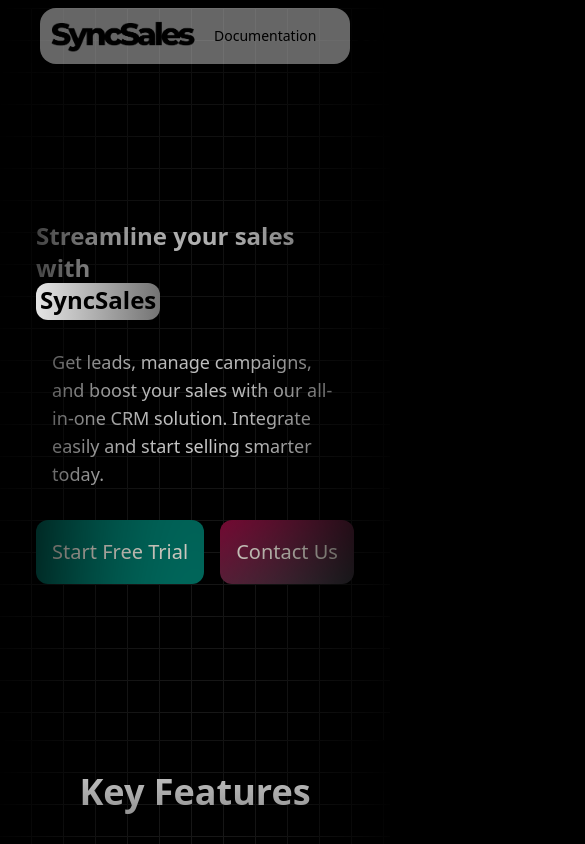
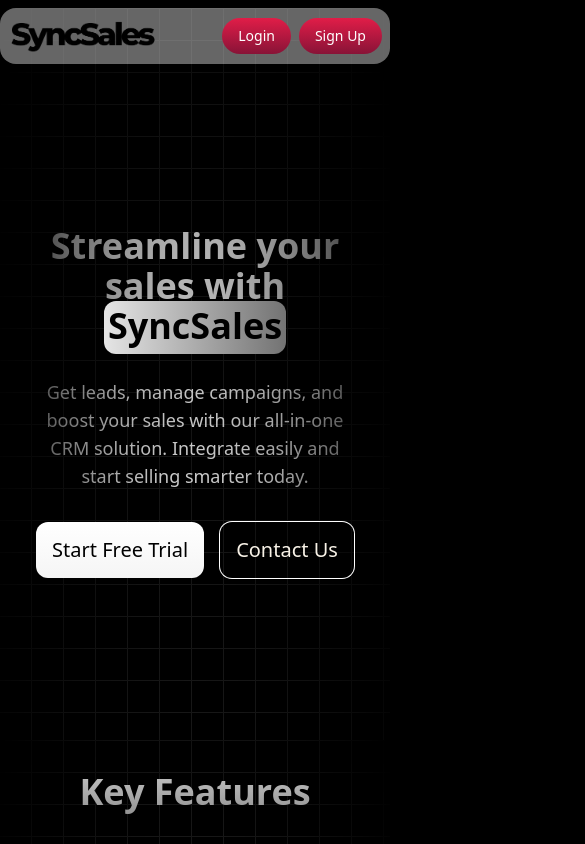
Before and after one commit to theamrendram/syncSales-home, a Next.js app: page / in a window 390 px wide. Shown: the top 844 px of the page, 585 px wide, since content can reach past the window. Built offline with nearby package versions, Linux system fonts and the light colour scheme.

Commit message:
fix: responsivity

```diff
--- a/src/components/CallToAction.tsx
+++ b/src/components/CallToAction.tsx
@@ -30,11 +30,11 @@ const CallToAction = () => {
         setEmail("")
     }
     return (
-        <section className='min-h-[50vh] flex flex-col items-center justify-center px-20 bg-primary'>
-            <p className='text-5xl font-bold text-center py-4'>Get Early Access and Exclusive Discounts</p>
+        <section className='min-h-[50vh] flex flex-col items-center justify-center px-8 sm:px-20 bg-primary'>
+            <p className='text-4xl sm:text-5xl font-bold text-center py-4'>Get Early Access and Exclusive Discounts</p>
             <p className='text-2xl text-center'>Join our waiting list to be among the first to experience SyncSales and receive special offers.</p>
-            <div className='w-2/5 py-4'>
-                <form onSubmit={(e) => handleSubmit(e)} className='flex gap-4 px-20'>
+            <div className='w-full md:w-3/5 lg:w-2/5 py-4'>
+                <form onSubmit={(e) => handleSubmit(e)} className='flex gap-4'>
                     <Input type="email" placeholder="Enter your email" className="w-full" name="email" value={email} onChange={(e) => handleChange(e)} />
                     <Button type='submit' className='bg-white text-black' variant={"ghost"}>Submit</Button>
                 </form>
--- a/src/components/FAQ.tsx
+++ b/src/components/FAQ.tsx
@@ -8,10 +8,10 @@ import {
 const FAQ = () => {
     return (
         <section className="min-h-[70vh] flex flex-col justify-center items-center">
-            <p className="text-4xl sm:text-7xl font-bold relative z-20 bg-clip-text text-transparent bg-gradient-to-b from-neutral-200 to-neutral-500 py-8 text-center h-[150px]">
+            <p className="text-4xl sm:text-5xl font-bold relative z-20 bg-clip-text text-transparent bg-gradient-to-b from-neutral-200 to-neutral-500 py-8 text-center h-[150px]">
                 Frequently Asked Questions
             </p>
-            <Accordion type="single" collapsible className="w-1/2">
+            <Accordion type="single" collapsible className="w-full sm:w-1/2 px-10 sm:px-0">
                 <AccordionItem value="item-1">
                     <AccordionTrigger className="text-xl">What is SyncSales?</AccordionTrigger>
                     <AccordionContent className="text-lg">
@@ -25,13 +25,13 @@ const FAQ = () => {
                     </AccordionContent>
                 </AccordionItem>
                 <AccordionItem value="item-3">
-                    <AccordionTrigger className="text-xl">Can I upgrade or downgrade my plan anytime?</AccordionTrigger>
+                    <AccordionTrigger className="text-xl text-left">Can I upgrade or downgrade my plan anytime?</AccordionTrigger>
                     <AccordionContent className="text-lg">
                         Yes, you can upgrade or downgrade your plan at any time. Changes will be reflected in your next billing cycle, and your data will be adjusted according to your new plan&apos;s limits.
                     </AccordionContent>
                 </AccordionItem>
                 <AccordionItem value="item-4">
-                    <AccordionTrigger className="text-xl">How secure is my data with SyncSales?</AccordionTrigger>
+                    <AccordionTrigger className="text-xl text-left">How secure is my data with SyncSales?</AccordionTrigger>
                     <AccordionContent className="text-lg">
                         We take data security seriously. SyncSales uses industry-standard encryption, regular security audits, and strict access controls to ensure your data is protected at all times.
                     </AccordionContent>
--- a/src/components/Features.tsx
+++ b/src/components/Features.tsx
@@ -9,7 +9,7 @@ const Features = () => {
             <p className="text-4xl sm:text-7xl font-bold relative z-20 bg-clip-text text-transparent bg-gradient-to-b from-neutral-200 to-neutral-500 py-8 text-center">
                 Key Features
             </p>
-            <div className="max-w-6xl mx-auto">
+            <div className="max-w-6xl mx-4 sm:mx-auto">
                 <HoverEffect items={projects} />
             </div>
         </div>
--- a/src/components/HeroSection.tsx
+++ b/src/components/HeroSection.tsx
@@ -6,8 +6,8 @@ import Image from "next/image";
 import { Button } from "./ui/button";
 export function HeroSection() {
     return (
-        <section className="flex items-center justify-center px-20">
-            <div className="flex flex-col justify-center gap-x-48 gap-y-8">
+        <section className="flex items-center justify-center px-4 sm:px-20">
+            <div className="flex flex-col justify-center gap-x-48 gap-y-8 text-center sm:text-left">
                 <motion.h1
                     initial={{
                         opacity: 0,
@@ -21,7 +21,7 @@ export function HeroSection() {
                         duration: 0.5,
                         ease: [0.4, 0.0, 0.2, 1],
                     }}
-                    className="text-2xl md:text-6xl font-bold text-white max-w-4xl md:leading-normal mx-auto">
+                    className="text-4xl md:text-6xl font-bold text-white max-w-4xl leading-10 sm:leading-snug">
                     Streamline your sales with <br></br>
                     <Highlight className="text-black rounded-xl">
                         SyncSales
@@ -40,12 +40,12 @@ export function HeroSection() {
                     }}
                     className="text-lg px-4 font-medium text-white max-w-4xl md:leading-normal"> Get leads, manage campaigns, and boost your sales with our all-in-one CRM solution. Integrate easily and start selling smarter today.</motion.p>
 
-                <div className="flex items-start gap-4">
-                    <Button variant={"accent"} className="h-16 text-xl font-medium rounded-xl">Start Free Trial</Button>
-                    <Button variant={"secondary"} className="h-16 text-xl font-medium rounded-xl">Contact Us</Button>
+                <div className="flex justify-center sm:justify-start sm:items-start gap-4 z-10">
+                    <Button variant={"ghost"} className="h-14 text-xl font-medium rounded-xl bg-gradient-to-b from-white to-neutral-100 text-black hover:scale-105 duration-300 ease-in-out">Start Free Trial</Button>
+                    <Button variant={"ghost"} className="h-14 text-xl font-medium rounded-xl duration-300 ease-in-out ring-1 ring-white">Contact Us</Button>
                 </div>
             </div>
-            <div className="">
+            <div className="hidden lg:flex">
                 <motion.div
                     initial={{
                         opacity: 0,
--- a/src/components/Navbar.tsx
+++ b/src/components/Navbar.tsx
@@ -18,9 +18,9 @@ import { Button } from "./ui/button"
 
 const Navbar = () => {
     return (
-        <NavigationMenu className="bg-white shadow-lg p-2 mx-10 rounded-2xl bg-opacity-40 ">
+        <NavigationMenu className="bg-white shadow-lg p-2 sm:m-4 rounded-2xl bg-opacity-40">
             <Image src={logo} alt="Logo" width={150} height={100} />
-            <NavigationMenuList>
+            <NavigationMenuList className="hidden md:flex">
                 <div className="flex gap-2">
                     <NavigationMenuItem>
                         <Link href="/docs" legacyBehavior passHref>
--- a/src/components/Pricing.tsx
+++ b/src/components/Pricing.tsx
@@ -6,10 +6,10 @@ import { Button } from "./ui/button";
 const Pricing = () => {
     return (
         <section className="py-10">
-            <p className="text-4xl sm:text-7xl font-bold relative z-20 bg-clip-text text-transparent bg-gradient-to-b from-neutral-200 to-neutral-500 py-8 text-center">
+            <p className="text-3xl sm:text-5xl font-bold relative z-20 bg-clip-text text-transparent bg-gradient-to-b from-neutral-200 to-neutral-500 py-8 text-center px-10">
                 Simple and Transparent Pricing
             </p>
-            <div className="grid grid-cols-1 lg:grid-cols-3 gap-4 max-w-7xl mx-auto w-full">
+            <div className="grid grid-cols-1 lg:grid-cols-3 gap-4 max-w-7xl mx-4 sm:mx-auto px-4 sm:px-10">
                 <WobbleCard
                     containerClassName="h-full bg-black/80 min-h-[500px] lg:min-h-[300px] border-white"
                     className="flex flex-col gap-4">
--- a/src/components/Setup.tsx
+++ b/src/components/Setup.tsx
@@ -7,7 +7,7 @@ const Setup = () => {
       <p className="text-4xl sm:text-7xl font-bold relative z-20 bg-clip-text text-transparent bg-gradient-to-b from-neutral-200 to-neutral-500 py-8 text-center">
         3 Step Setup
       </p>
-      <div className="max-w-6xl mx-auto">
+      <div className="max-w-6xl mx-4 sm:mx-auto">
         <HoverEffect items={steps} />
       </div>
     </section>
@@ -28,13 +28,13 @@ const steps = [
     title: "Create Campaign",
     description: "Create campaigns and share api keys and with you sellers.",
     link: "https://google.com",
-    icon: <Tally3 size={40} />,
+    icon: <Tally2 size={40} />,
   },
   {
     title: "Lead Generation",
     description:
       "Capture leads effortlessly from your landing pages and forms, ensuring a steady flow of potential customers.",
     link: "https://netflix.com",
-    icon: <Tally2 size={40} />,
+    icon: <Tally3 size={40} />,
   },
 ];
--- a/src/components/ui/hero-highlight.tsx
+++ b/src/components/ui/hero-highlight.tsx
@@ -86,7 +86,7 @@ export const Highlight = ({
         display: "inline",
       }}
       className={cn(
-        `relative inline-block pb-1   px-1 rounded-lg bg-gradient-to-r from-neutral-200 to-neutral-500 `,
+        `relative inline-block pb-1 px-1 rounded-lg bg-gradient-to-r from-neutral-200 to-neutral-500 `,
         className
       )}
     >
```
